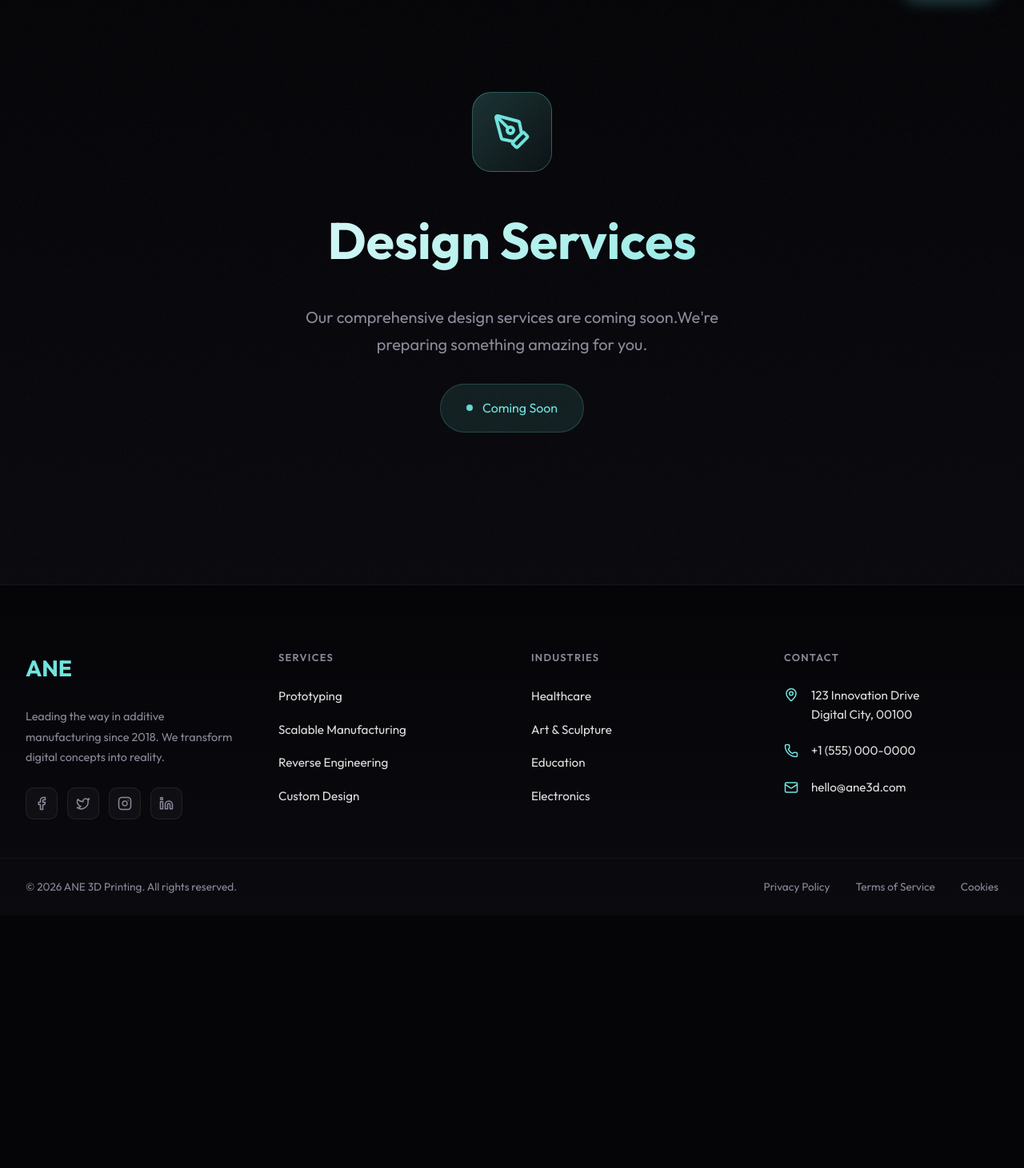
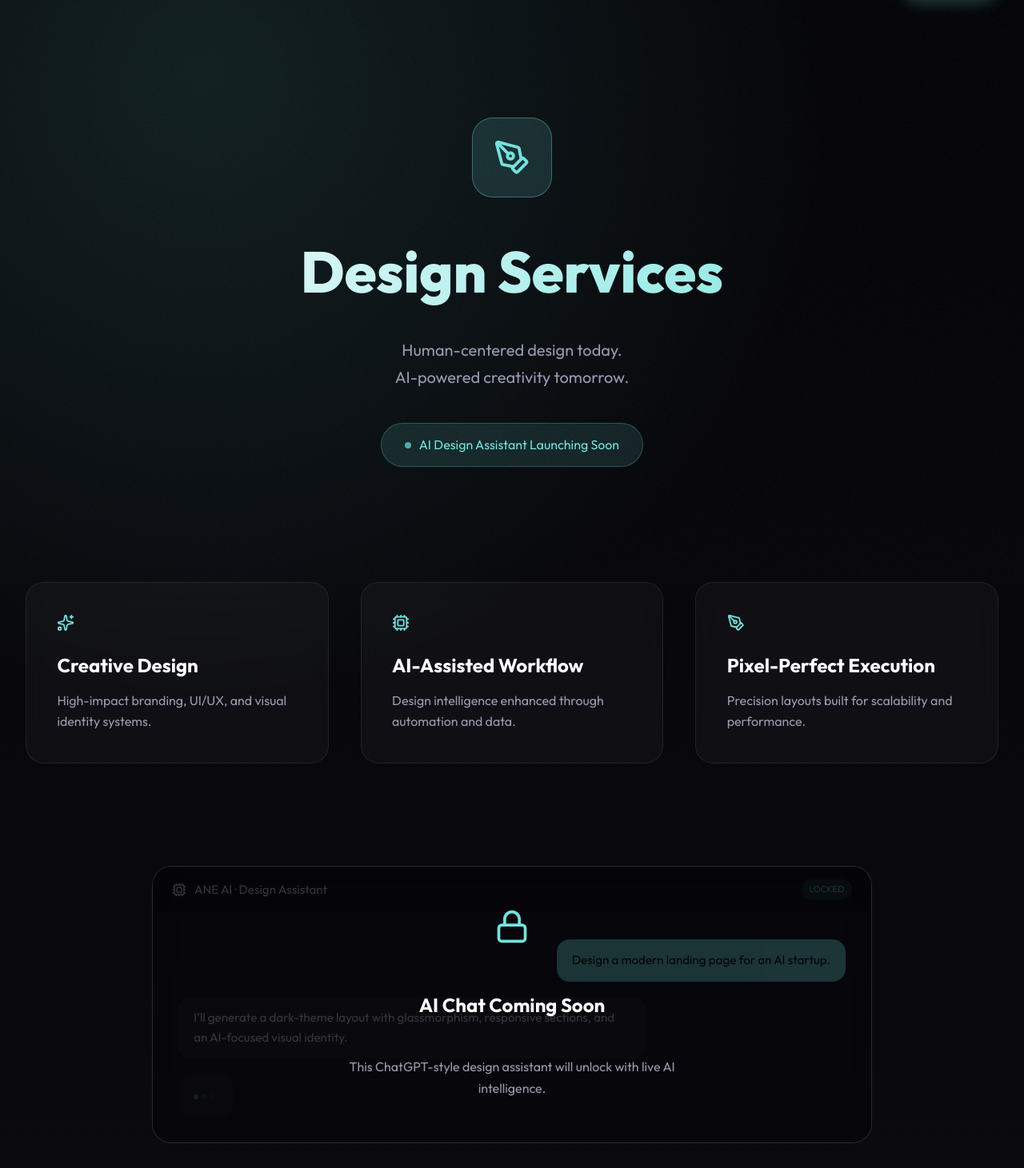
Before and after one commit to ane-tech/ANE-Website-, a React (Vite) app: page /design in a window 1280 px wide. Shown: the part 69-1530 px from the top of the page at 80% size. Before the commit the page ends 1214 px from the top, so only its background shows below. Built offline with nearby package versions, Linux system fonts and the light colour scheme.

Commit message:
Add ChatGPT-style AI design assistant interface

```diff
--- a/src/pages/Design.jsx
+++ b/src/pages/Design.jsx
@@ -1,113 +1,318 @@
 import React from 'react';
 import { motion } from 'framer-motion';
-import { PenTool } from 'lucide-react';
+import { PenTool, Sparkles, Cpu, Lock } from 'lucide-react';
 import Header from '../components/Header';
 import Footer from '../components/Footer';
+
+/* ================= ANIMATIONS ================= */
+
+const fadeUp = {
+  hidden: { opacity: 0, y: 40 },
+  visible: (i = 1) => ({
+    opacity: 1,
+    y: 0,
+    transition: { delay: 0.15 * i, duration: 0.7, ease: 'easeOut' }
+  })
+};
 
 const DesignPage = () => {
   return (
     <>
       <Header />
-            <main style={{
+
+      <main
+        style={{
           minHeight: '100vh',
           paddingTop: '120px',
-                background: 'linear-gradient(180deg, #050508 0%, #0a0a0f 100%)'
-            }}>
-                <div className="container" style={{ textAlign: 'center', padding: '4rem 2rem' }}>
+          background:
+            'radial-gradient(circle at 20% 10%, rgba(112,228,222,0.12), transparent 45%), linear-gradient(180deg,#050508,#0a0a0f)'
+        }}
+      >
+        {/* ================= HERO ================= */}
+        <section className="container" style={{ textAlign: 'center', padding: '6rem 2rem' }}>
+          <motion.div initial="hidden" animate="visible" variants={fadeUp}>
+            <div style={heroIcon}>
+              <PenTool size={46} />
+            </div>
+
+            <h1 style={heroTitle}>Design Services</h1>
+
+            <p style={heroSubtitle}>
+              Human-centered design today.
+              <br />
+              AI-powered creativity tomorrow.
+            </p>
+
+            <div style={badge}>
+              <span className="pulse-dot" />
+              AI Design Assistant Launching Soon
+            </div>
+          </motion.div>
+        </section>
+
+        {/* ================= FEATURES ================= */}
+        <section className="container" style={{ padding: '3rem 2rem' }}>
+          <div style={grid}>
+            {features.map((item, i) => (
+              <motion.div
+                key={i}
+                custom={i}
+                initial="hidden"
+                whileInView="visible"
+                viewport={{ once: true }}
+                variants={fadeUp}
+                style={featureCard}
+              >
+                <div style={{ color: '#70e4de', marginBottom: 14 }}>
+                  {item.icon}
+                </div>
+                <h3 style={featureTitle}>{item.title}</h3>
+                <p style={featureDesc}>{item.desc}</p>
+              </motion.div>
+            ))}
+          </div>
+        </section>
+
+        {/* ================= CHATGPT-LIKE AI INTERFACE ================= */}
+        <section className="container" style={{ padding: '5rem 2rem' }}>
           <motion.div
             initial={{ opacity: 0, y: 30 }}
-                        animate={{ opacity: 1, y: 0 }}
-                        transition={{ duration: 0.6 }}
+            whileInView={{ opacity: 1, y: 0 }}
+            viewport={{ once: true }}
+            transition={{ duration: 0.7 }}
+            style={chatWrapper}
           >
-                        <motion.span
-                            initial={{ scale: 0.8, opacity: 0 }}
-                            animate={{ scale: 1, opacity: 1 }}
-                            transition={{ delay: 0.2 }}
-                            style={{
-                                display: 'inline-flex',
-                                alignItems: 'center',
-                                justifyContent: 'center',
-                                width: '100px',
-                                height: '100px',
-                                borderRadius: '24px',
-                                background: 'linear-gradient(135deg, rgba(112, 228, 222, 0.2), rgba(112, 228, 222, 0.05))',
-                                border: '1px solid rgba(112, 228, 222, 0.3)',
-                                color: '#70e4de',
-                                marginBottom: '2rem'
-                            }}
-                        >
-                            <PenTool size={48} />
-                        </motion.span>
-
-                        <motion.h1
-                            initial={{ opacity: 0, y: 20 }}
-                            animate={{ opacity: 1, y: 0 }}
-                            transition={{ delay: 0.3 }}
-                            style={{
-                                fontSize: 'clamp(2.5rem, 6vw, 4rem)',
-                                fontWeight: 700,
-                                marginBottom: '1.5rem',
-                                background: 'linear-gradient(135deg, #fff 0%, #70e4de 100%)',
-                                WebkitBackgroundClip: 'text',
-                                WebkitTextFillColor: 'transparent'
-                            }}
-                        >
-                            Design Services
-                        </motion.h1>
-
-                        <motion.p
-                            initial={{ opacity: 0, y: 20 }}
-                            animate={{ opacity: 1, y: 0 }}
-                            transition={{ delay: 0.4 }}
-                            style={{
-                                fontSize: '1.25rem',
-                                color: '#8a8a9a',
-                                maxWidth: '600px',
-                                margin: '0 auto 2rem',
-                                lineHeight: 1.7
-                            }}
-                        >
-                            Our comprehensive design services are coming soon.We're preparing something amazing for you.
-                        </motion.p>
-
-                        <motion.div
-                            initial={{ opacity: 0, y: 20 }}
-                            animate={{ opacity: 1, y: 0 }}
-                            transition={{ delay: 0.5 }}
-                            style={{
-                                display: 'inline-flex',
-                                alignItems: 'center',
-                                gap: '0.75rem',
-                                padding: '1rem 2rem',
-                                background: 'rgba(112, 228, 222, 0.1)',
-                                border: '1px solid rgba(112, 228, 222, 0.2)',
-                                borderRadius: '100px',
-                                color: '#70e4de',
-                                fontSize: '1rem'
-                            }}
-                        >
-                            <span style={{
-                                width: '8px',
-                                height: '8px',
-                                borderRadius: '50%',
-                                background: '#70e4de',
-                                animation: 'pulse 2s infinite'
-                            }} />
-                            Coming Soon
-                        </motion.div>
-                    </motion.div>
+            {/* Header */}
+            <div style={chatHeader}>
+              <Cpu size={18} />
+              <span>ANE AI · Design Assistant</span>
+              <span style={lockedTag}>LOCKED</span>
             </div>
 
+            {/* Chat Body */}
+            <div style={chatBody}>
+              {/* User */}
+              <div style={{ ...chatBubble, ...userBubble }}>
+                Design a modern landing page for an AI startup.
+              </div>
+
+              {/* AI */}
+              <div style={{ ...chatBubble, ...aiBubble }}>
+                I’ll generate a dark-theme layout with glassmorphism,
+                responsive sections, and an AI-focused visual identity.
+              </div>
+
+              {/* Typing */}
+              <div style={{ ...chatBubble, ...aiBubble, opacity: 0.6 }}>
+                <span className="typing-dot" />
+                <span className="typing-dot" />
+                <span className="typing-dot" />
+              </div>
+            </div>
+
+            {/* Overlay Lock */}
+            <div style={chatOverlay}>
+              <Lock size={44} color="#70e4de" />
+              <h3 style={{ marginTop: 12, color: '#fff' }}>
+                AI Chat Coming Soon
+              </h3>
+              <p style={{ maxWidth: 420, color: '#9a9ab0', textAlign: 'center' }}>
+                This ChatGPT-style design assistant will unlock with
+                live AI intelligence.
+              </p>
+            </div>
+          </motion.div>
+        </section>
+
+        {/* ================= GLOBAL STYLES ================= */}
         <style>{`
+          .pulse-dot {
+            width: 8px;
+            height: 8px;
+            border-radius: 50%;
+            background: #70e4de;
+            animation: pulse 1.6s infinite;
+          }
+
           @keyframes pulse {
-            0%, 100% { opacity: 1; }
-            50% { opacity: 0.4; }
+            0%,100% { opacity: 1; }
+            50% { opacity: 0.35; }
+          }
+
+          .typing-dot {
+            display: inline-block;
+            width: 6px;
+            height: 6px;
+            margin-right: 4px;
+            border-radius: 50%;
+            background: #70e4de;
+            animation: blink 1.4s infinite both;
+          }
+
+          .typing-dot:nth-child(2) { animation-delay: .2s; }
+          .typing-dot:nth-child(3) { animation-delay: .4s; }
+
+          @keyframes blink {
+            0% { opacity: .2; }
+            20% { opacity: 1; }
+            100% { opacity: .2; }
           }
         `}</style>
       </main>
+
       <Footer />
     </>
   );
 };
 
+/* ================= STYLE OBJECTS ================= */
+
+const heroIcon = {
+  width: 100,
+  height: 100,
+  margin: '0 auto 2rem',
+  borderRadius: 26,
+  display: 'grid',
+  placeItems: 'center',
+  background: 'rgba(112,228,222,0.14)',
+  border: '1px solid rgba(112,228,222,0.35)',
+  color: '#70e4de'
+};
+
+const heroTitle = {
+  fontSize: 'clamp(3rem,6vw,4.5rem)',
+  fontWeight: 800,
+  marginBottom: '1.25rem',
+  background: 'linear-gradient(135deg,#fff,#70e4de)',
+  WebkitBackgroundClip: 'text',
+  WebkitTextFillColor: 'transparent'
+};
+
+const heroSubtitle = {
+  maxWidth: 680,
+  margin: '0 auto',
+  fontSize: '1.25rem',
+  color: '#9a9ab0',
+  lineHeight: 1.7
+};
+
+const badge = {
+  marginTop: '2.5rem',
+  display: 'inline-flex',
+  alignItems: 'center',
+  gap: 10,
+  padding: '0.8rem 1.8rem',
+  borderRadius: 999,
+  background: 'rgba(112,228,222,0.12)',
+  border: '1px solid rgba(112,228,222,0.25)',
+  color: '#70e4de'
+};
+
+const grid = {
+  display: 'grid',
+  gridTemplateColumns: 'repeat(auto-fit, minmax(260px,1fr))',
+  gap: '2.5rem'
+};
+
+const featureCard = {
+  padding: '2.4rem',
+  borderRadius: 22,
+  background: 'rgba(255,255,255,0.035)',
+  border: '1px solid rgba(255,255,255,0.08)',
+  backdropFilter: 'blur(12px)'
+};
+
+const featureTitle = { color: '#fff', marginBottom: 10 };
+const featureDesc = { color: '#9a9ab0', lineHeight: 1.65 };
+
+/* ===== ChatGPT-style UI ===== */
+
+const chatWrapper = {
+  position: 'relative',
+  maxWidth: 900,
+  margin: '0 auto',
+  borderRadius: 24,
+  overflow: 'hidden',
+  background: 'rgba(255,255,255,0.04)',
+  border: '1px solid rgba(255,255,255,0.1)',
+  backdropFilter: 'blur(14px)'
+};
+
+const chatHeader = {
+  display: 'flex',
+  alignItems: 'center',
+  gap: 10,
+  padding: '1rem 1.5rem',
+  background: 'rgba(0,0,0,0.45)',
+  borderBottom: '1px solid rgba(255,255,255,0.08)',
+  color: '#e5e5e5',
+  fontSize: '.95rem'
+};
+
+const lockedTag = {
+  marginLeft: 'auto',
+  fontSize: '.7rem',
+  padding: '0.2rem 0.6rem',
+  borderRadius: 999,
+  background: 'rgba(112,228,222,0.15)',
+  color: '#70e4de'
+};
+
+const chatBody = {
+  padding: '2rem',
+  display: 'flex',
+  flexDirection: 'column',
+  gap: '1.2rem'
+};
+
+const chatBubble = {
+  maxWidth: '70%',
+  padding: '0.9rem 1.2rem',
+  borderRadius: 16,
+  fontSize: '.95rem',
+  lineHeight: 1.6
+};
+
+const userBubble = {
+  alignSelf: 'flex-end',
+  background: '#70e4de',
+  color: '#000'
+};
+
+const aiBubble = {
+  alignSelf: 'flex-start',
+  background: 'rgba(255,255,255,0.08)',
+  color: '#e5e5e5'
+};
+
+const chatOverlay = {
+  position: 'absolute',
+  inset: 0,
+  background: 'rgba(5,5,8,0.78)',
+  display: 'grid',
+  placeItems: 'center',
+  textAlign: 'center',
+  padding: '2rem'
+};
+
+/* ================= DATA ================= */
+
+const features = [
+  {
+    icon: <Sparkles size={22} />,
+    title: 'Creative Design',
+    desc: 'High-impact branding, UI/UX, and visual identity systems.'
+  },
+  {
+    icon: <Cpu size={22} />,
+    title: 'AI-Assisted Workflow',
+    desc: 'Design intelligence enhanced through automation and data.'
+  },
+  {
+    icon: <PenTool size={22} />,
+    title: 'Pixel-Perfect Execution',
+    desc: 'Precision layouts built for scalability and performance.'
+  }
+];
+
 export default DesignPage;
```
Lines whose indentation alone changed are shown as unchanged.
